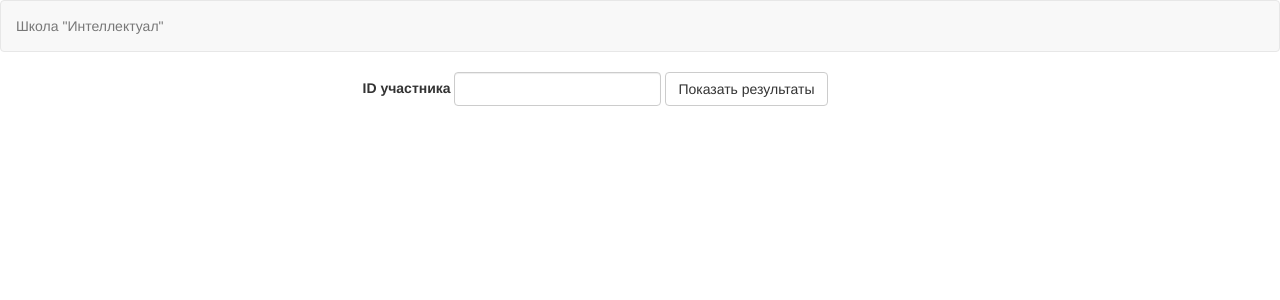
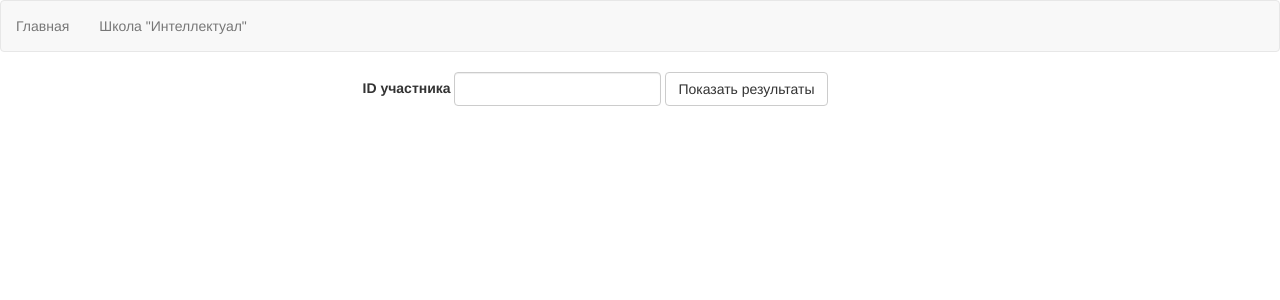
Before and after one commit to daniil-konovalenko/int-application-results, a Flask app: template app/templates/index.html in a window 1280 px wide. Shown: the top 300 px of the page. Run offline with Flask 2, Linux system fonts and the light colour scheme; the template is opened without the code that fills it: most values are stand-ins (such as "Sample title", 1, 10 or a date in 2020); form fields are guessed from the names that the template uses; parts of the project's set-up code (start-up, migrations or seed data) failed here and were passed over; some libraries are stand-ins or nearby versions.

Commit message:
Added main page link to the navbar

```diff
--- a/app/templates/base.html
+++ b/app/templates/base.html
@@ -13,7 +13,9 @@
     <nav class="navbar navbar-default">
         <div class="navbar-header">
             <ul class="nav navbar-nav">
-                <li><a href="http://sch-int.ru">Школа "Интеллектуал"</a> </li>
+                <li><a href="/">Главная</a></li>
+                <li><a href="http://sch-int.ru">Школа "Интеллектуал"</a></li>
+
             </ul>
         </div>
     </nav>
```
